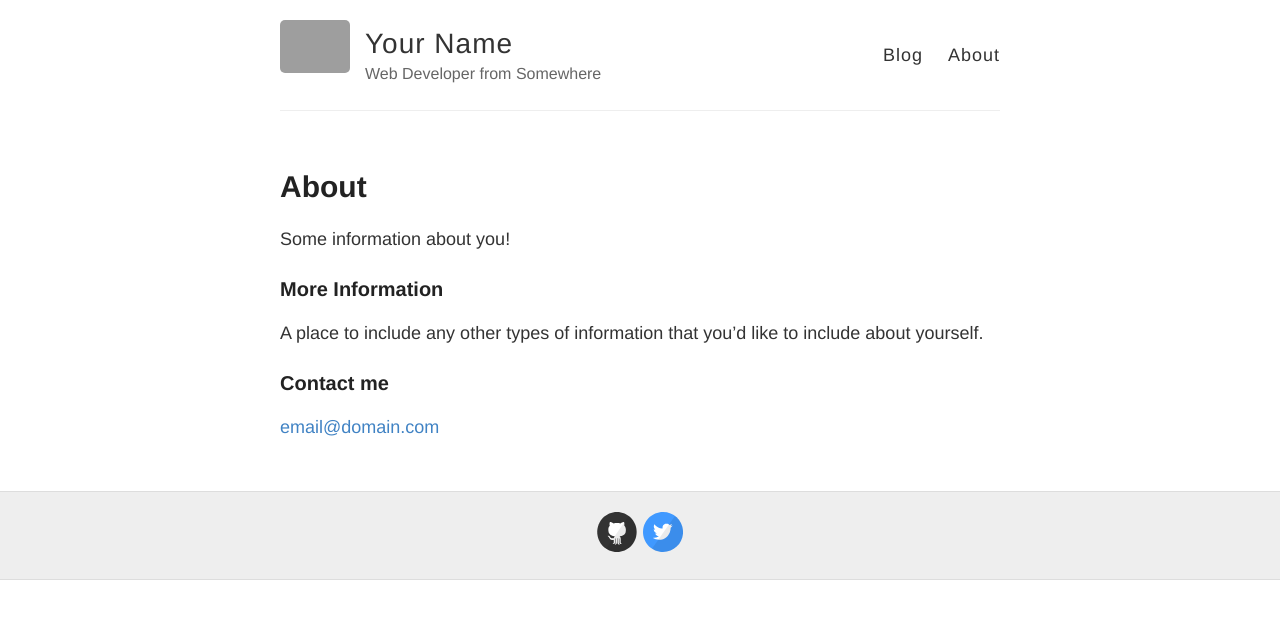
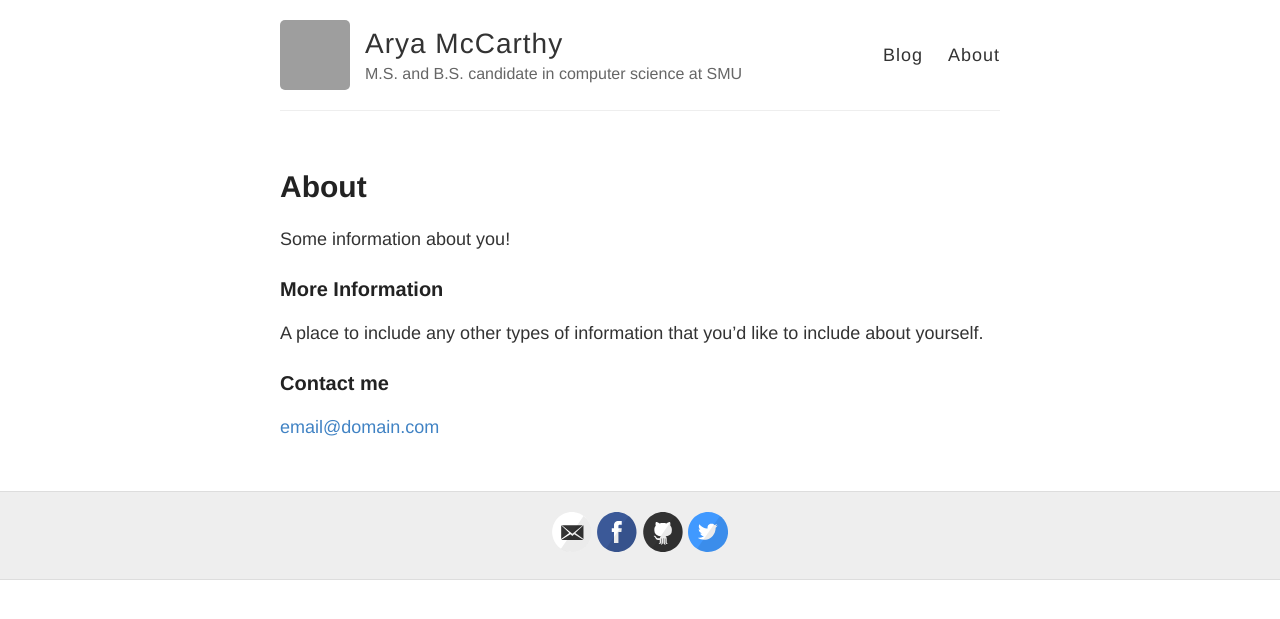
Before and after one commit to aryamccarthy/aryamccarthy.github.io, a Jekyll site: the page built from about.md, in a window 1280 px wide. Shown: the top 619 px of the page. Built offline with Jekyll 4.4.1, drawn with Linux system fonts in a browser that asks for light colours; grey boxes are pictures that could not be loaded.

Commit message:
Personalize.

```diff
--- a/_config.yml
+++ b/_config.yml
@@ -3,13 +3,13 @@
 #
 
 # Name of your site (displayed in the header)
-name: Your Name
+name: Arya McCarthy
 
 # Short bio or description (displayed in the header)
-description: Web Developer from Somewhere
+description: M.S. and B.S. candidate in computer science at SMU
 
 # URL of your avatar or profile pic (you could use your GitHub profile pic)
-avatar: https://raw.githubusercontent.com/barryclark/jekyll-now/master/images/jekyll-logo.png
+avatar: https://avatars0.githubusercontent.com/u/5395205
 
 #
 # Flags below are optional
@@ -18,15 +18,15 @@ avatar: https://raw.githubusercontent.com/barryclark/jekyll-now/master/images/je
 # Includes an icon in the footer for each username you enter
 footer-links:
   dribbble:
-  email:
-  facebook:
+  email: admccarthy@smu.edu
+  facebook: arya.mccarthy
   flickr:
-  github: barryclark/jekyll-now
+  github: aryamccarthy
   instagram:
   linkedin:
   pinterest:
   rss: # just type anything here for a working RSS icon
-  twitter: jekyllrb
+  twitter: mccara24
   stackoverflow: # your stackoverflow profile, e.g. "users/50476/bart-kiers"
   youtube: # channel/<your_long_string> or user/<user-name>
   googleplus: # anything in your profile username that comes after plus.google.com/
```
